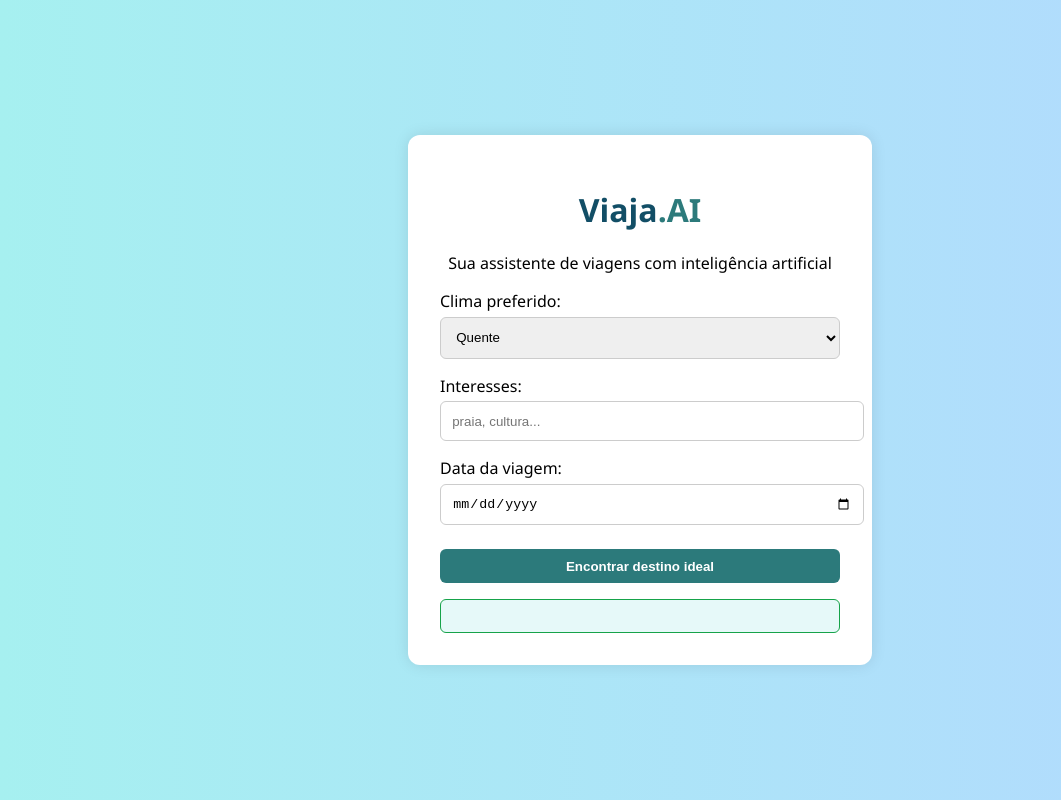
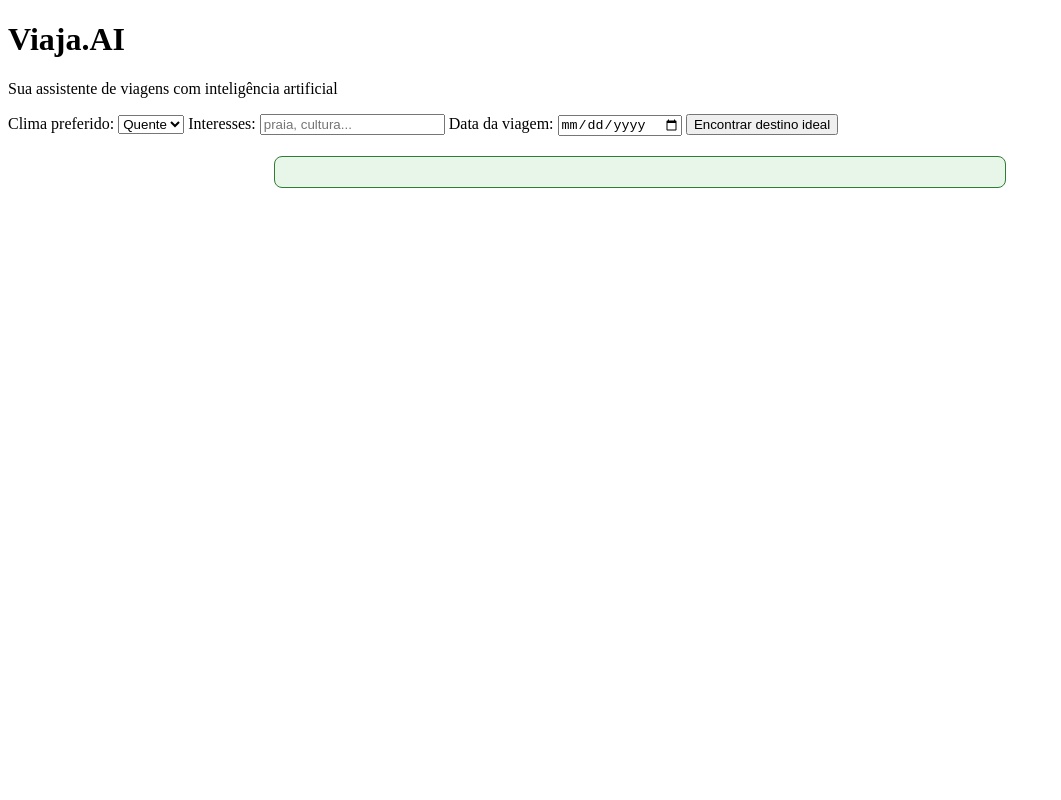
Before and after one commit to Danisouzax/ViajaIA, a website: page public/index.html in a window 1280 px wide. Shown: the whole page, without its empty margins (0-1061 px from the left). Drawn offline with Linux system fonts and the light colour scheme.

Commit message:
alteração do CSS

```diff
--- a/public/style.css
+++ b/public/style.css
@@ -1,98 +1,32 @@
-
-body {
-  margin: 0;
-  padding: 0;
-  font-family: 'Segoe UI', Tahoma, Geneva, Verdana, sans-serif;
-  background: linear-gradient(to right, #a6f0f0, #b3d9ff);
-  display: flex;
-  justify-content: center;
-  align-items: center;
-  height: 100vh;
-}
-
-.container {
-  background: white;
-  padding: 2rem;
-  border-radius: 12px;
-  box-shadow: 0 0 15px rgba(0,0,0,0.1);
-  width: 90%;
-  max-width: 400px;
-}
-
-header h1 {
-  text-align: center;
-  color: #124e66;
-}
-
-header h1 span {
-  color: #2c7a7b;
-}
-
-header p {
-  text-align: center;
-  margin-bottom: 1rem;
-}
-
-form label {
-  display: block;
-  margin-top: 1rem;
-}
-
-form input, form select {
-  width: 100%;
-  padding: 0.7rem;
-  margin-top: 0.3rem;
-  border: 1px solid #ccc;
-  border-radius: 6px;
-}
-
-button {
-  margin-top: 1.5rem;
-  width: 100%;
-  padding: 0.6rem;
-  background-color: #2c7a7b;
-  color: white;
-  border: none;
-  border-radius: 6px;
-  cursor: pointer;
-  font-weight: bold;
-}
-
-button:hover {
-  background-color: #256a68;
-}
-
-#resultado {
-  margin-top: 1rem;
-  background-color: #e6f9f9;
-  padding: 1rem;
-  border-radius: 6px;
-}
 .resultado-card {
   margin-top: 20px;
   padding: 15px;
+  background: #e8f5e9;
+  border: 1px solid #2e7d32;
   border-radius: 8px;
-  background-color: #f0fdf4; /* verde bem clarinho */
-  border: 1px solid #16a34a; /* verde escuro */
-  color: #064e3b; /* verde mais escuro para o texto */
-  font-family: Arial, sans-serif;
-}
-.resultado-card.erro {
-  margin-top: 20px;
-  padding: 15px;
-  border-radius: 8px;
-  background-color: #ffe6e6;   /* vermelho clarinho */
-  border: 1px solid #cc0000;   /* vermelho escuro */
-  color: #990000;              /* vermelho texto */
-  font-family: Arial, sans-serif;
+  color: #1b5e20;
+  font-size: 1rem;
+  line-height: 1.6;
+  white-space: pre-wrap; /* quebra linhas preservando espaçamento */
+  word-wrap: break-word; /* evita overflow */
+  text-align: justify;   /* deixa o texto alinhado bonitinho */
+  max-width: 90%;        /* não deixa ocupar a tela toda */
+  margin-left: auto;     /* centraliza */
+  margin-right: auto;    /* centraliza */
 }
 
-.resultado-card.erro h3 {
-  margin-top: 0;
-  color: #cc0000; /* vermelho título */
+/* Para telas grandes */
+@media (min-width: 768px) {
+  .resultado-card {
+    max-width: 700px; /* largura máxima no desktop */
+    font-size: 1.05rem;
+  }
 }
 
-.resultado-card h3 {
-  margin-top: 0;
-  color: #065f46; /* verde título */
+/* Para celulares */
+@media (max-width: 480px) {
+  .resultado-card {
+    font-size: 0.9rem;
+    padding: 12px;
+  }
 }
```
